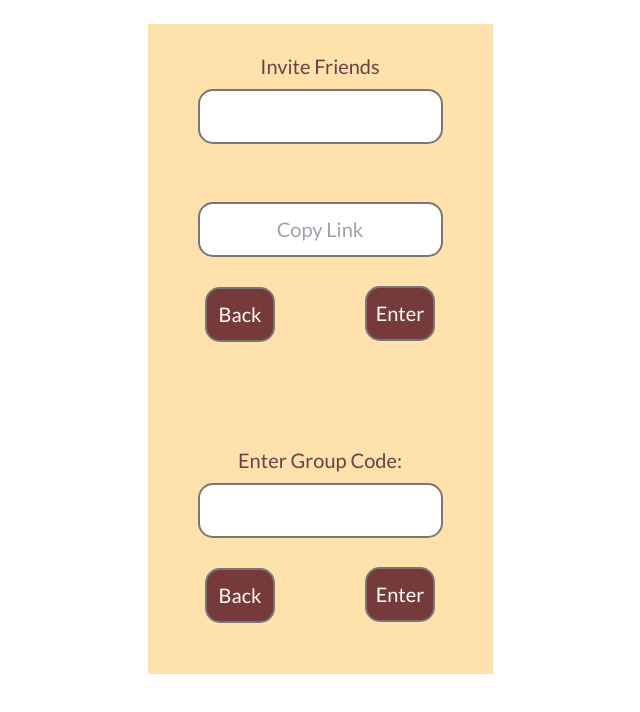
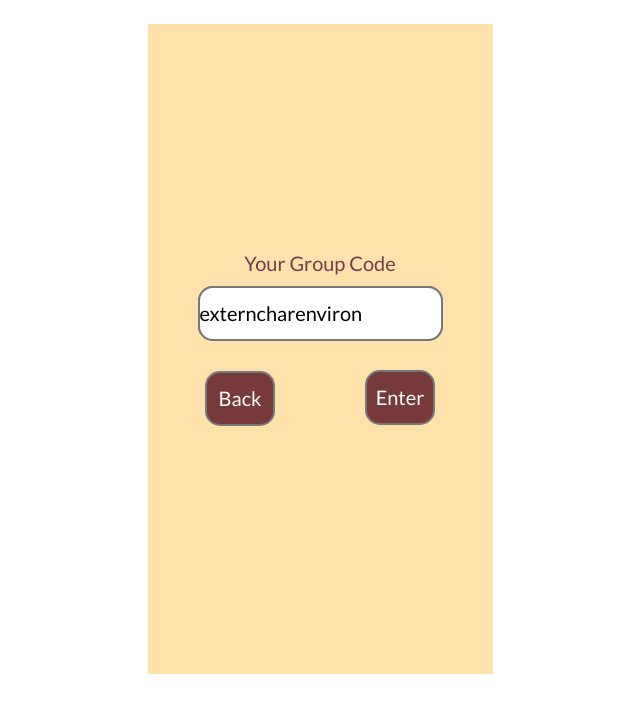
Before and after one commit to kapa-moon/final-project-team-decider, a React (Create React App) app in the folder front-end/: page /home in a window 1280 px wide. Shown: the top 712 px of the page, without its empty margins (320-960 px from the left). Built offline with nearby package versions, Linux system fonts and the light colour scheme.

Commit message:
change group information

```diff
--- a/front-end/src/component/Button.js
+++ b/front-end/src/component/Button.js
@@ -50,7 +50,7 @@ function B4({str})
     let navigate = useNavigate();
     return(
         <div>
-            <button className = 'b4' onClick = {() => str.left ? navigate('/') : navigate('/team_info')} style = {{left: str.left ? '-80px' : '80px', top: str.left ? '' : '-26px'}}>{str.str}</button>
+            <button className = 'b4' onClick = {() => str.left ? navigate('/') : navigate('/Group')} style = {{left: str.left ? '-80px' : '80px', top: str.left ? '' : '-26px'}}>{str.str}</button>
         </div>
     );
 }
--- a/front-end/src/component/CreateNewTeam.css
+++ b/front-end/src/component/CreateNewTeam.css
@@ -5,3 +5,9 @@ img.img0
     margin-left: auto;
     margin-right: auto;
 };
+
+.link0
+{
+    text-decoration: none;
+    color: #723d46;
+}
--- a/front-end/src/component/CreateNewTeam.js
+++ b/front-end/src/component/CreateNewTeam.js
@@ -4,6 +4,8 @@ import mainback from '../image/mainback.png';
 import bowl from '../image/bowl.png';
 import '../App.css';
 import './CreateNewTeam.css';
+import {Link} from 'react-router-dom';
+import Space from './Space';
 
 function CreateNewTeam()
 {
@@ -12,10 +14,12 @@ function CreateNewTeam()
         <div className = 'App_body' style = {{backgroundImage: `url(${mainback})`}}>
             <form>
                 <img src = {bowl} alt = 'bowl' className = 'img0 align-center'></img><br></br>
-                <Button str_array = {[{str: 'Create a Group', link: 'Home'}]} type = {7}></Button>
+                <Button str_array = {[{str: 'Create a Group', link: 'Home'}]} type = {7}></Button><br></br>
                 <Button str_array = {['Join a Group']} type = {1}></Button>
-                <Button str_array = {['Enter']} type = {2}></Button><br></br><br></br>
-                <Button str_array = {[{str: 'Be a Long-Term User', link: 'Signup'}, {str: 'Long-Term User Log In', link: 'Login'}]} type = {7}></Button>
+                <Button str_array = {['Enter']} type = {2}></Button><br></br><br></br><br></br>
+                <Link to = 'Signup' style = {{textDecoration: 'none', color: '#723d46', fontSize: '20px'}}>Sign Up</Link>
+                <Space n = {20}></Space>
+                <Link to = 'Login' style = {{textDecoration: 'none', color: '#723d46', fontSize: '20px'}}>Log In</Link>
             </form>
         </div>
     </div>
--- a/front-end/src/component/Hangout.js
+++ b/front-end/src/component/Hangout.js
@@ -8,11 +8,7 @@ function Hangout()
     return(
         <div className = 'App_body'>
             <form>
-                <Button str_array = {['Invite Friends']} type = {1}></Button>
-                <div className = 'div0'><Button str_array = {[{str: '', placeholder: 'Copy Link'}]} type = {3}></Button></div>
-                <BackEnter></BackEnter>
-                <br></br><br></br>
-                <Button str_array = {['Enter Group Code:']} type = {1}></Button>
+                <Button str_array = {[{str: 'Your Group Code', placeholder: 'externcharenviron'}]} type = {10}></Button>
                 <BackEnter></BackEnter>
             </form>
         </div>
```
